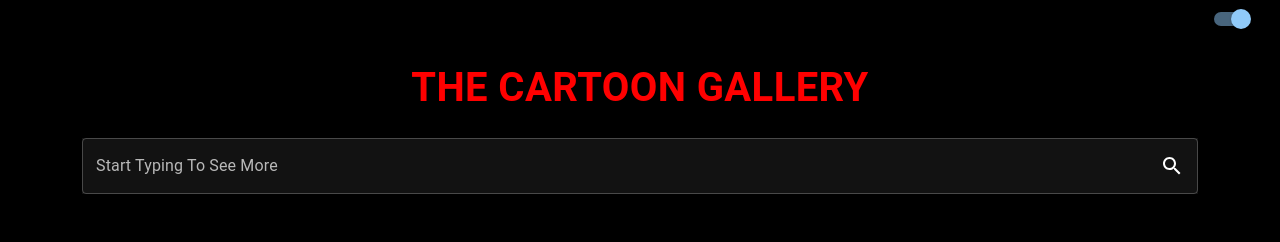
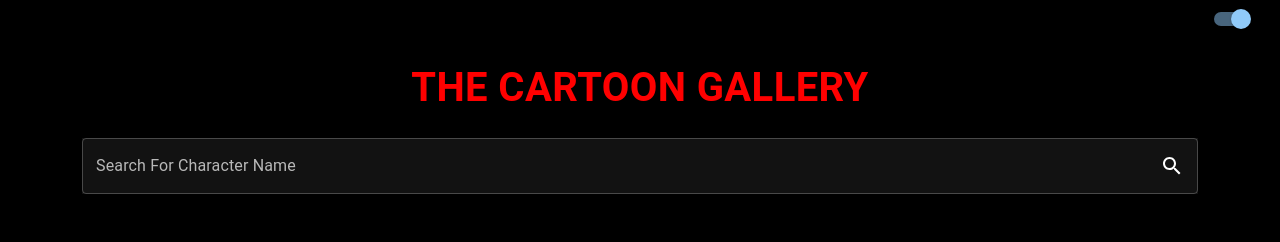
Before and after one commit to vini1237777/cartoonImageGallery, a React (Create React App) app: page / in a window 1280 px wide. Shown: the top 242 px of the page. Built offline with nearby package versions, Linux system fonts and the light colour scheme; no server answers.

Commit message:
minorChange

```diff
--- a/src/views/Home/Home.tsx
+++ b/src/views/Home/Home.tsx
@@ -72,7 +72,7 @@ const Home = ({ checked, onChange }: IObject) => {
         <SearchBar
           searchValue={search}
           onSearch={setSearch}
-          placeholder={"Start Typing To See More"}
+          placeholder={"Search For Character Name"}
         />
       </Box>
 
```
